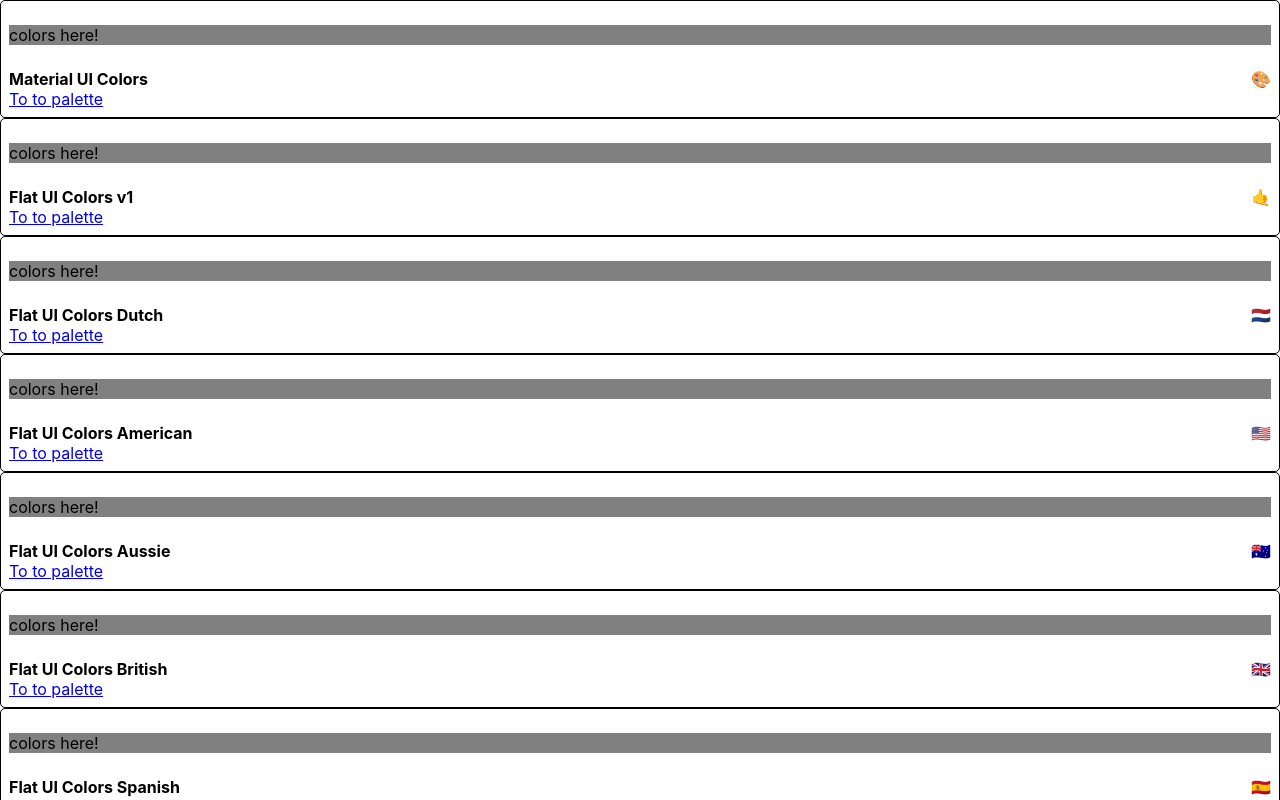
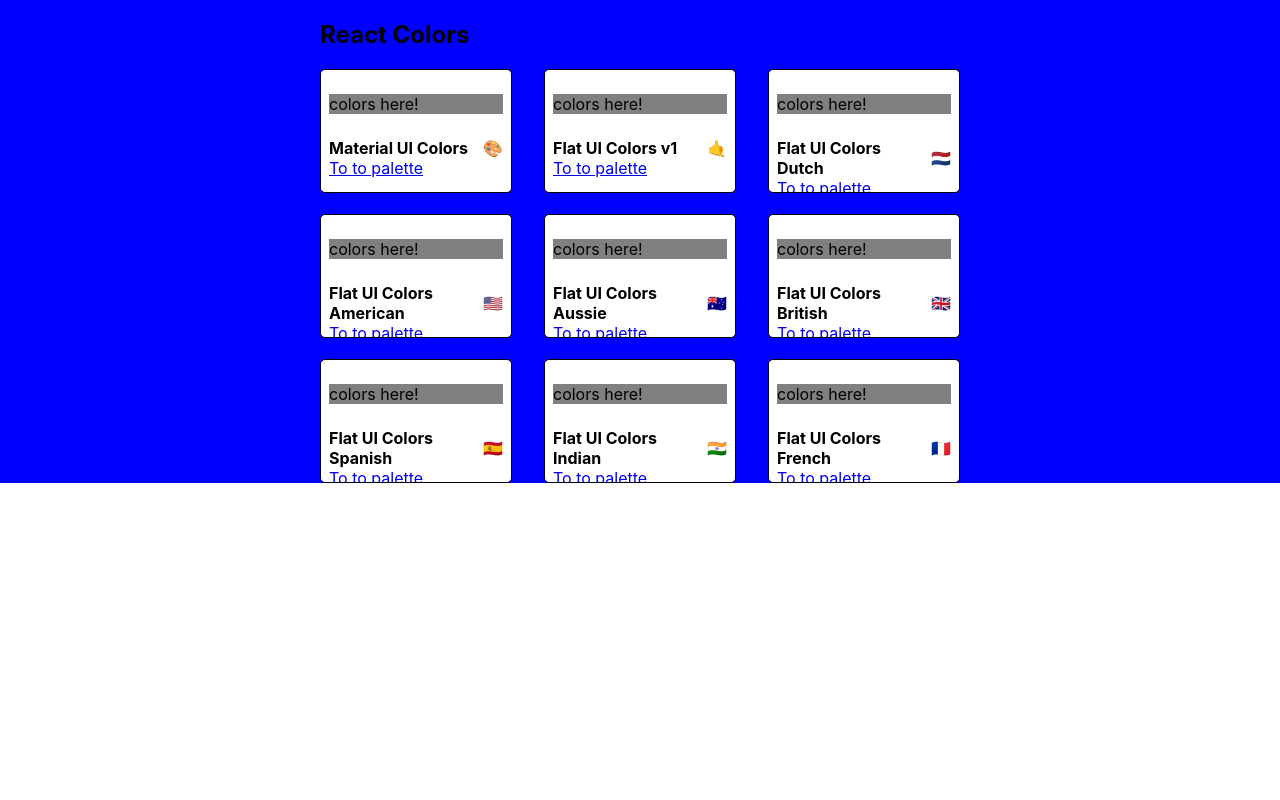
Before and after one commit to AlekseiiT/react-color-project, a React (Create React App) app: page / in a window 1280 px wide. Shown: the top 800 px of the page. Built offline with nearby package versions, Linux system fonts and the light colour scheme.

Commit message:
start styling PaletteList

```diff
--- a/src/PaletteList.js
+++ b/src/PaletteList.js
@@ -1,10 +1,51 @@
 import React, { Component } from 'react';
+import { withStyles } from '@material-ui/styles';
+import MiniPalette from './MiniPalette';
+import Palette from './Palette';
 
-import MiniPalette from './MiniPalette';
+const styles = {
+	root: {
+		backgroundColor: 'blue',
+		height: '100%',
+		display: 'flex',
+		alignItems: 'flex-start',
+		justifyContent: 'center'
+	},
+	container: {
+		width: '50%',
+		display: 'flex',
+		alignItems: 'flex-start',
+		flexDirection: 'column',
+		flexWrap: 'wrap'
+	},
+	nav: {
+		display: 'flex',
+		width: '100%',
+		justifyContent: 'space-between'
+	},
+	palettes: {
+		boxSizing: 'border-box',
+		width: '100%',
+		display: 'grid',
+		gridTemplateColumns: 'repeat(3,30%)',
+		gridGap: '5%'
+	}
+};
 
-export default class PaletteList extends Component {
+class PaletteList extends Component {
 	render() {
-		const { palettes } = this.props;
-		return <div>{palettes.map((palette) => <MiniPalette {...palette} />)}</div>;
+		const { palettes, classes } = this.props;
+		return (
+			<div className={classes.root}>
+				<div className={classes.container}>
+					<nav className={classes.nav}>
+						<h1>React Colors</h1>
+					</nav>
+					<div className={classes.palettes}>{palettes.map((palette) => <MiniPalette {...palette} />)}</div>
+				</div>
+			</div>
+		);
 	}
 }
+
+export default withStyles(styles)(PaletteList);
```
